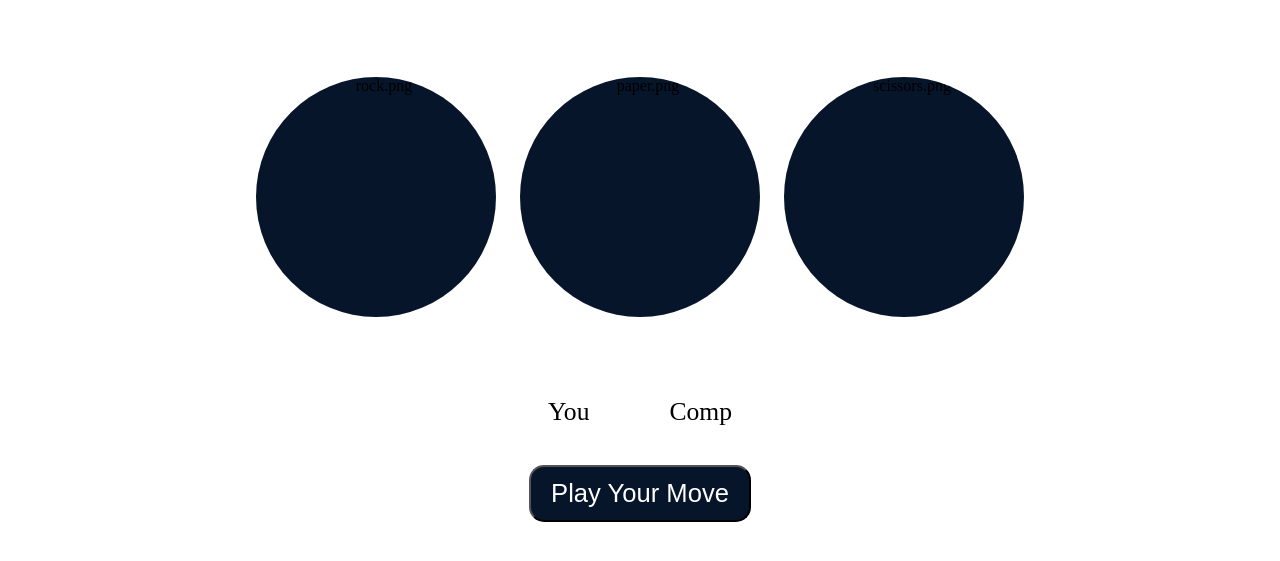
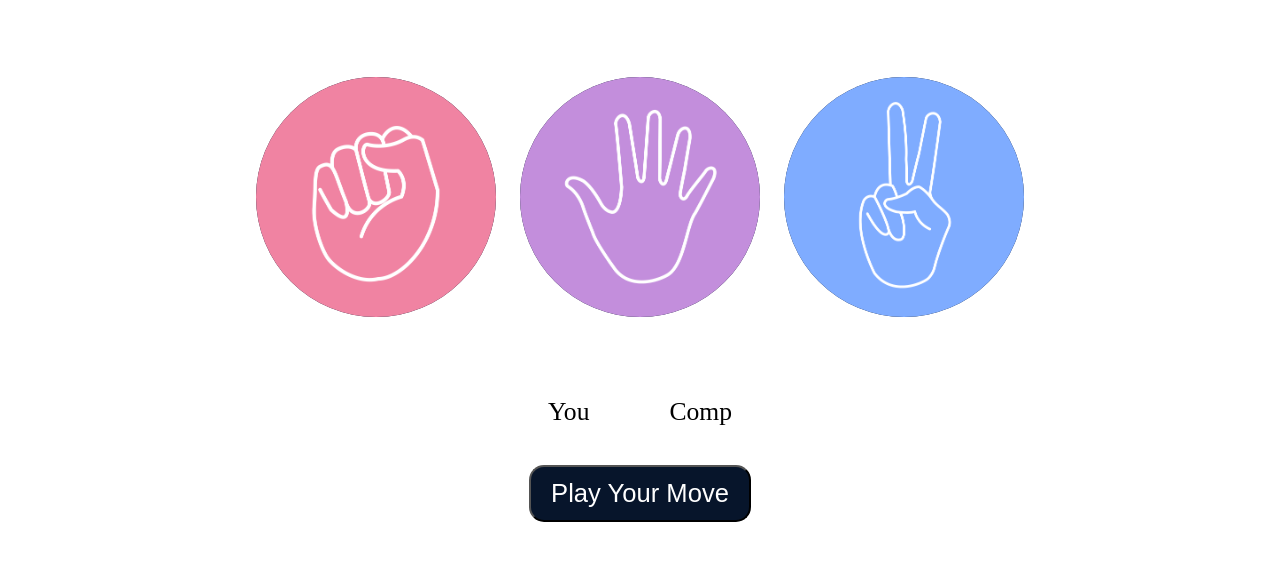
Before and after one commit to MeheboobMondal/Stone-Paper-scissors, a plain HTML site: page index.html in a window 1280 px wide. Shown: the part 83-644 px from the top of the page. Drawn offline with Linux system fonts and the light colour scheme.

Commit message:
Update index.html

```diff
--- a/index.html
+++ b/index.html
@@ -13,13 +13,13 @@
     <div class="container">
         <div class="choices">
             <div class="choice" id="rock">
-                <img src="img/rock.png" alt="rock.png">
+                <img src="rock.png" alt="rock.png">
             </div>
             <div class="choice" id="paper">
-                <img src="img/paper.png" alt="paper.png">
+                <img src="paper.png" alt="paper.png">
             </div>
             <div class="choice" id="scissors">
-                <img src="img/scissors.png" alt="scissors.png">
+                <img src="scissors.png" alt="scissors.png">
             </div>
         </div>
         <div class="text">
```
